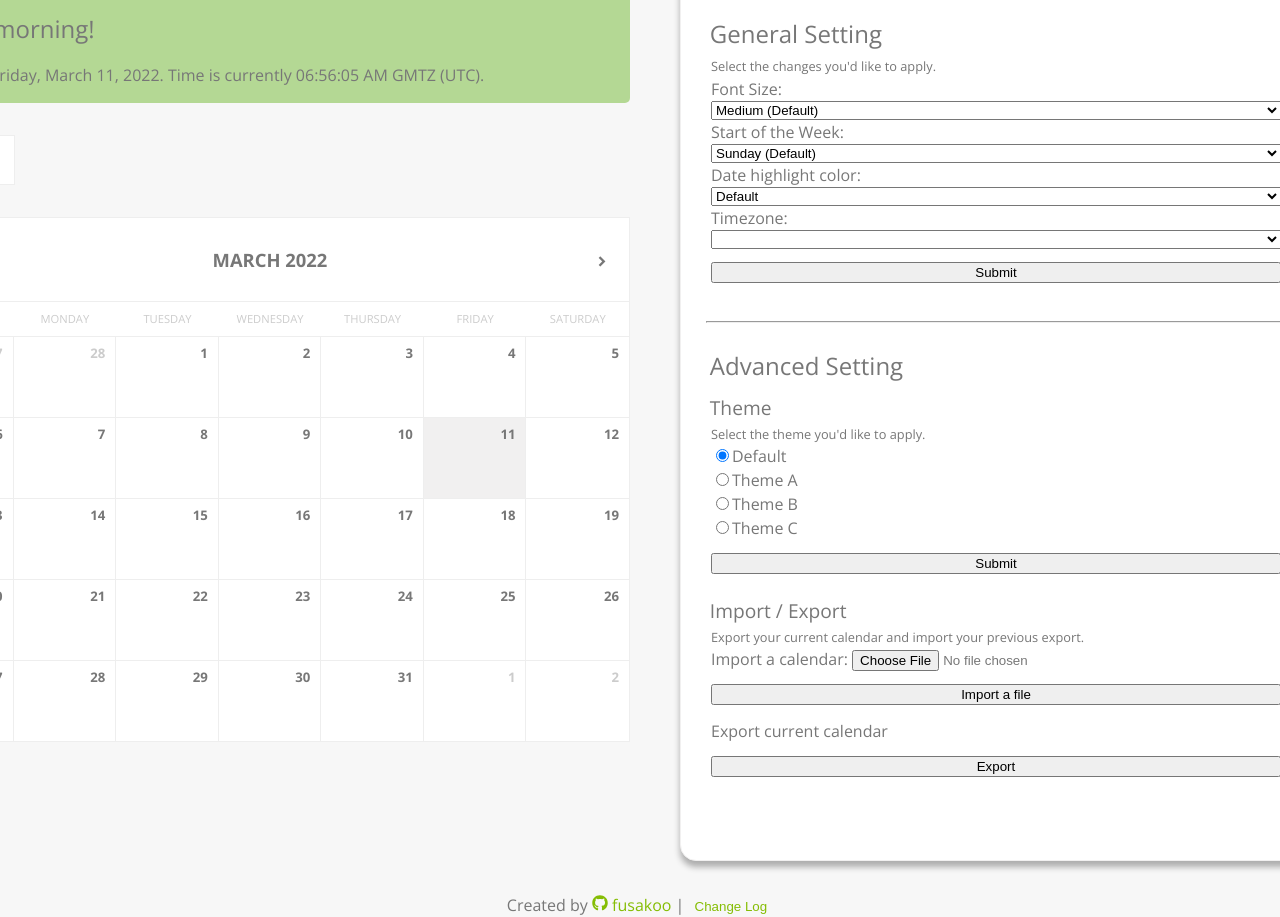
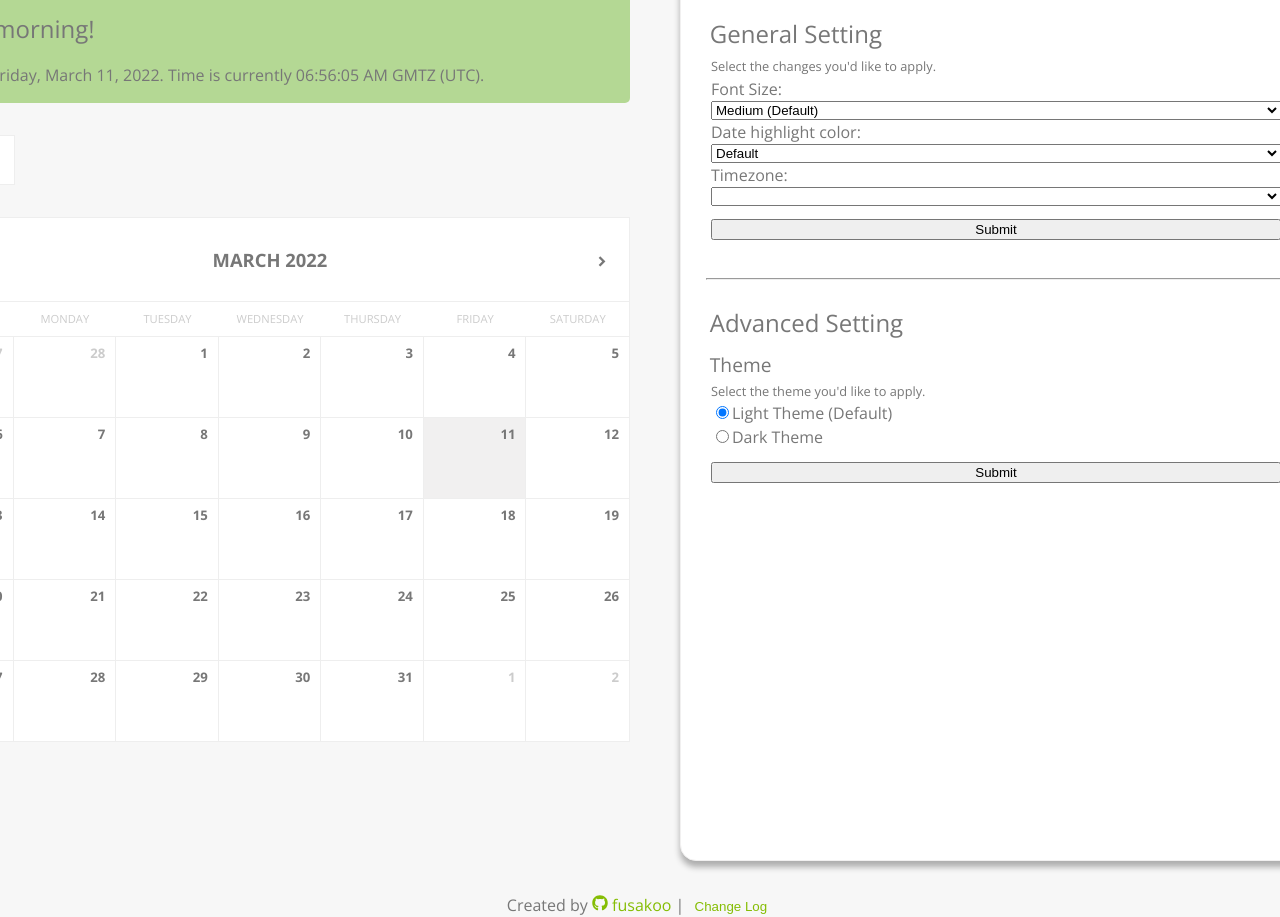
Before and after one commit to fusakoo/mainichi-planner, a React (Create React App) app in the folder mainichi-frontend/: page /setting in a window 1280 px wide. Shown: the part 220-1137 px from the top of the page. Built offline with nearby package versions, Linux system fonts and the light colour scheme; no server answers.

Commit message:
Commenting out features that won't be used (will remove completely later)

```diff
--- a/mainichi-frontend/src/components/Setting.js
+++ b/mainichi-frontend/src/components/Setting.js
@@ -84,11 +84,11 @@ class Setting extends React.Component {
                 <option value='medium'>Medium (Default)</option>
                 <option value='large'>Large</option>
               </select>
-              <label>Start of the Week: </label>
+              {/* <label>Start of the Week: </label>
               <select id='start-of-week' name='start-of-week' defaultValue='sunday' onChange={e=> this.setState({startOfWeek: e.target.value})}>
                 <option value='sunday'>Sunday (Default)</option>
                 <option value='monday'>Monday</option>
-              </select>
+              </select> */}
               <label>Date highlight color: </label>
               <select id='highlight' name='highlight' defaultValue='default'>
                 <option value='default'>Default</option>
@@ -111,34 +111,21 @@ class Setting extends React.Component {
               <span className='footnote'>Select the theme you'd like to apply.</span>
               <div className='radio-button'>
                 <input type='radio' name='theme' id='default' value='default' defaultChecked></input>
-                <label htmlFor='default'>Default</label>
+                <label htmlFor='default'>Light Theme (Default)</label>
               </div>
               <div className='radio-button'>
-                <input type='radio' name='theme' id='themeA' value='themeA'></input>
-                <label htmlFor='themeA'>Theme A</label>
+                <input type='radio' name='theme' id='dark' value='themeA'></input>
+                <label htmlFor='themeA'>Dark Theme</label>
               </div>
-              <div className='radio-button'>
+              {/* <div className='radio-button'>
                 <input type='radio' name='theme' id='themeB' value='themeB'></input>
-                <label htmlFor='themeB'>Theme B</label>
+                <label htmlFor='themeB'>theme B</label>
               </div>
               <div className='radio-button'>
                 <input type='radio' name='theme' id='themeC' value='themeC'></input>
                 <label htmlFor='themeC'>Theme C</label>
-              </div>
+              </div> */}
               <input type="submit" value="Submit" className='submit-button'/>
-            </form>
-            <h3 className='subsec-header'>Import / Export</h3>
-            <form id='import-export'>
-              <span className='footnote'>Export your current calendar and import your previous export.</span>
-              <div>
-                <label htmlFor='import'>Import a calendar: </label>
-                <input type='file' id='import'/>
-              </div>
-              <input type='submit' value='Import a file' className='submit-button'></input>
-            </form>
-            <form>
-              <label>Export current calendar</label>
-              <input type='submit' value='Export'className='submit-button'></input>
             </form>
           </div>
         </div>
```
